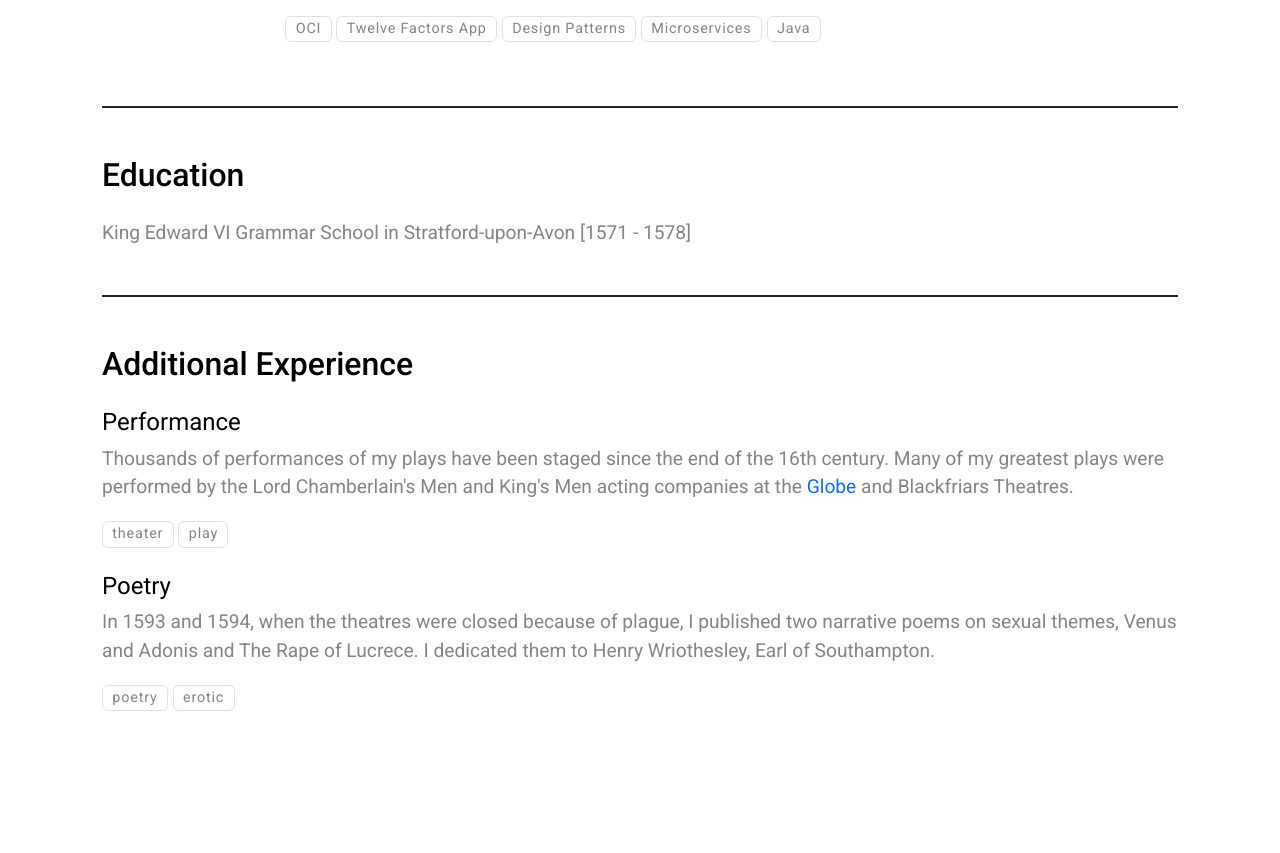
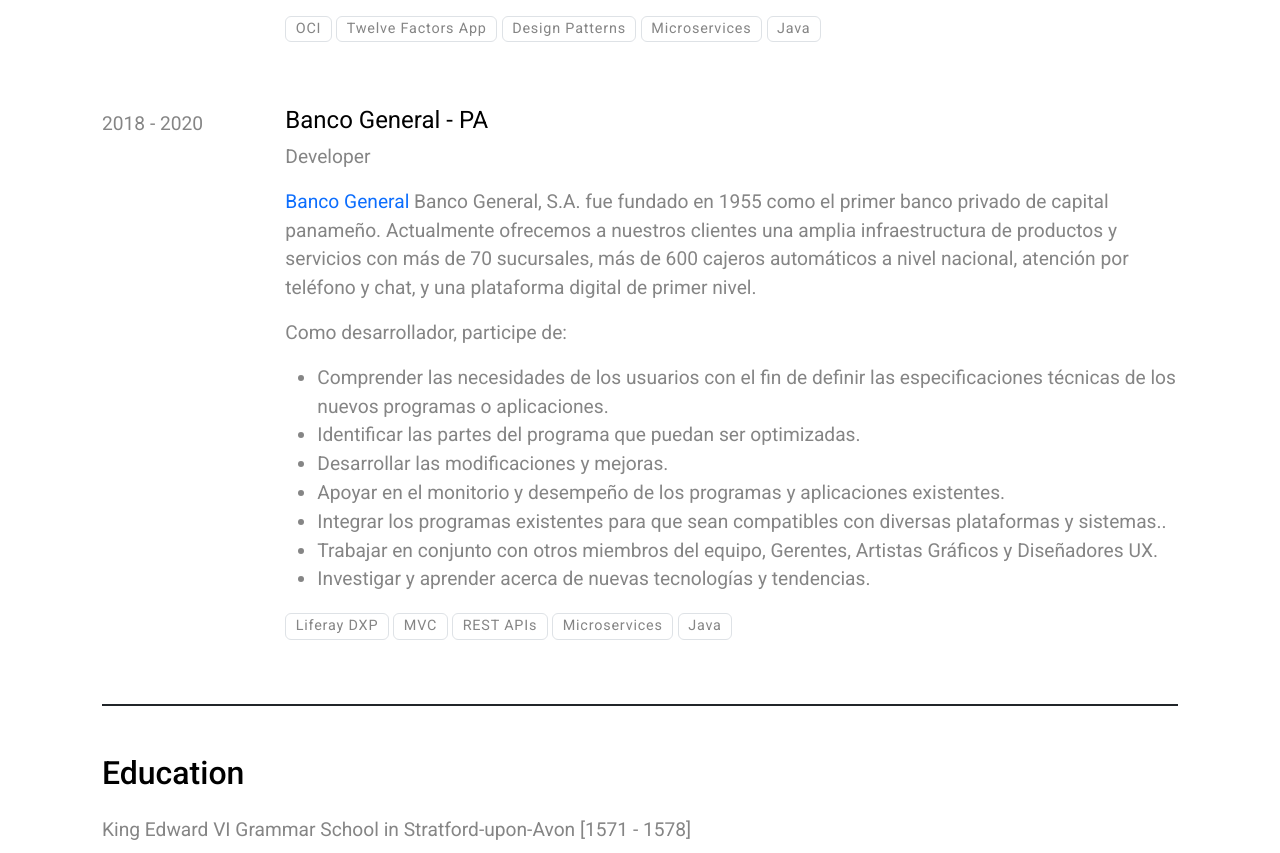
Before and after one commit to aguirre-jes/cv, a plain HTML site: page index.html in a window 1280 px wide. Shown: the part 990-1843 px from the top of the page. Before the commit the page ends 1757 px from the top, so only its background shows below. Drawn offline with nearby package versions, Linux system fonts and the light colour scheme.

Commit message:
Deploying to gh-pages from @ aguirre-jes/cv@ed45dc06e5a76ef9e5c7d9aa2399466697c529d6 🚀

```diff
--- a/index.html
+++ b/index.html
@@ -63,7 +63,7 @@
 
         <div class="border-bottom border-2 border-print-0 border-dark mb-5 pb-5 pb-print-0 mb-print-1">
             <h2 class="mb-4">Experiencia Profesional</h2>
-            <div class="row d-block d-md-flex">
+            <div class="row d-block d-md-flex mb-5">
                 <div class="col-md-2 pt-1">
                     Oct 2020 - Presente
                 </div>
@@ -82,6 +82,30 @@
                         <span class="badge text-body border border-1">OCI</span>
                         <span class="badge text-body border border-1">Twelve Factors App</span>
                         <span class="badge text-body border border-1">Design Patterns</span>
+                        <span class="badge text-body border border-1">Microservices</span>
+                        <span class="badge text-body border border-1">Java</span>
+                    </p>
+                </div>
+            </div>
+            <div class="row d-block d-md-flex">
+                <div class="col-md-2 pt-1">
+                    2018 - 2020
+                </div>
+                <div class="col-md-10">
+                    <h3 class="fs-4 fw-normal">Banco General - PA</h3>
+
+                    <div><p>Developer</p>
+
+<p><a href="https://www.bgeneral.com/">Banco General</a> Banco General, S.A. fue fundado en 1955 como el primer banco privado de capital panameño. Actualmente ofrecemos a nuestros clientes una amplia infraestructura de productos y servicios con más de 70 sucursales, más de 600 cajeros automáticos a nivel nacional, atención por teléfono y chat, y una plataforma digital de primer nivel.</p>
+
+<p>Como desarrollador, participe de:</p>
+
+<ul><li>Comprender las necesidades de los usuarios con el fin de definir las especificaciones técnicas de los nuevos programas o aplicaciones.</li><li>Identificar las partes del programa que puedan ser optimizadas.</li><li>Desarrollar las modificaciones y mejoras.</li><li>Apoyar en el monitorio y desempeño de los programas y aplicaciones existentes.</li><li>Integrar los programas existentes para que sean compatibles con diversas plataformas y sistemas..</li><li>Trabajar en conjunto con otros miembros del equipo, Gerentes, Artistas Gráficos y Diseñadores UX. </li><li>Investigar y aprender acerca de nuevas tecnologías y tendencias.</li></ul></div>
+
+                    <p>
+                        <span class="badge text-body border border-1">Liferay DXP</span>
+                        <span class="badge text-body border border-1">MVC</span>
+                        <span class="badge text-body border border-1">REST APIs</span>
                         <span class="badge text-body border border-1">Microservices</span>
                         <span class="badge text-body border border-1">Java</span>
                     </p>
```
Also changed, not shown: 1 other file.
